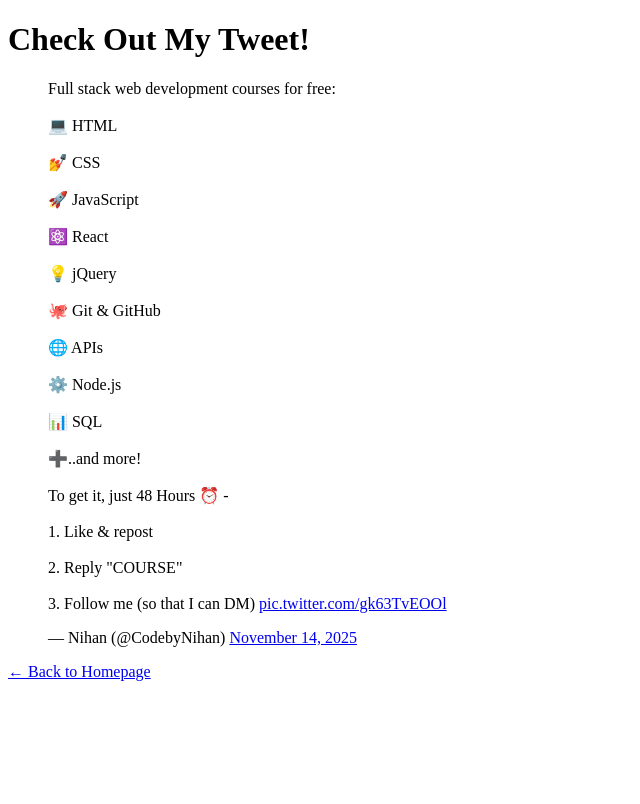
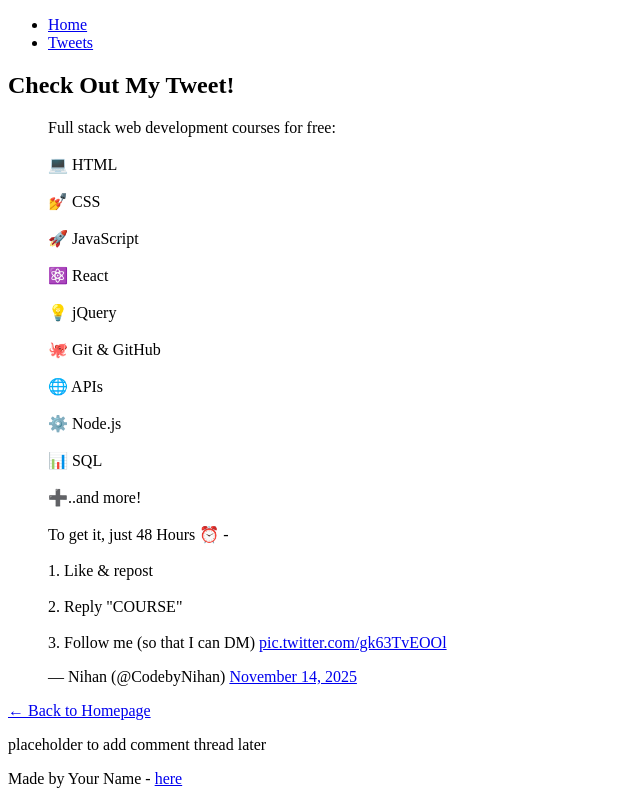
Before and after one commit to Lemayian-dev/My_First_Portfolio, a plain HTML site: page html_basic/tweets.html in a window 1280 px wide. Shown: the whole page, without its empty margins (0-640 px from the left). Drawn offline with Linux system fonts and the light colour scheme.

Commit message:
fixing tweets

```diff
--- a/html_basic/tweets.html
+++ b/html_basic/tweets.html
@@ -3,9 +3,22 @@
 <head>
     <meta charset="UTF-8">
     <meta name="viewport" content="width=device-width, initial-scale=1.0">
-    <title>My portfolio</title>
+    <title>My Tweets</title>
 </head>
 <body>
+
+    <!-- Header with navigation -->
+    <header>
+        <ul>
+            <li><a href="index.html">Home</a></li>
+            <li><a href="tweets.html">Tweets</a></li>
+        </ul>
+    </header>
+
+    <!-- Main content -->
+    <main>
+        <!-- Article: page content -->
+        <article>
             <h1>Check Out My Tweet!</h1>
 
             <!-- Embedded Tweet -->
@@ -34,5 +47,18 @@
 
             <!-- Link back to homepage -->
             <p><a href="index.html">← Back to Homepage</a></p>
+        </article>
+
+        <!-- Aside: placeholder -->
+        <aside>
+            <p>placeholder to add comment thread later</p>
+        </aside>
+    </main>
+
+    <!-- Footer -->
+    <footer>
+        <p>Made by Your Name - <a href="https://github.com/Lemayian-dev" target="_blank">here</a></p>
+    </footer>
+
 </body>
 </html>
```
Lines whose indentation alone changed are shown as unchanged.
